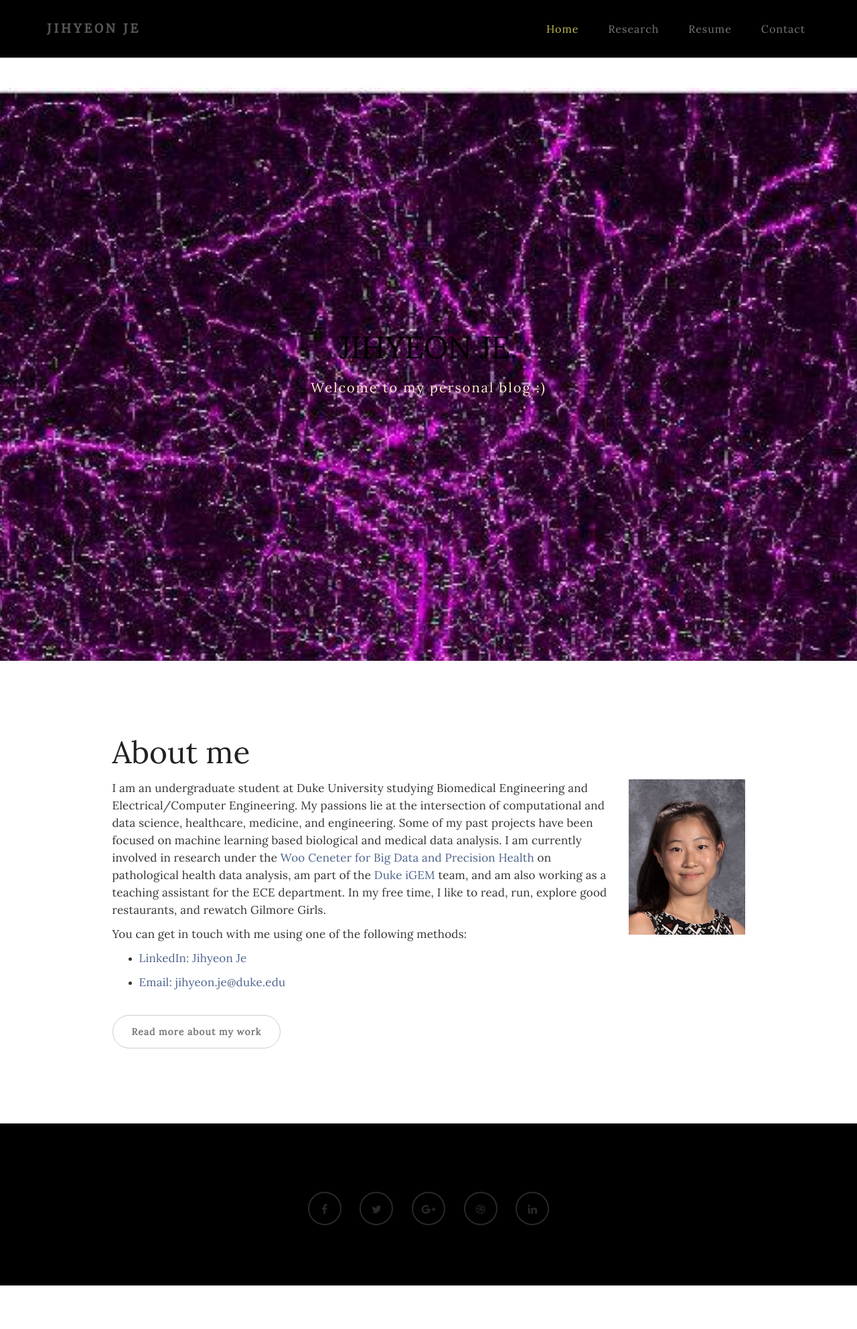
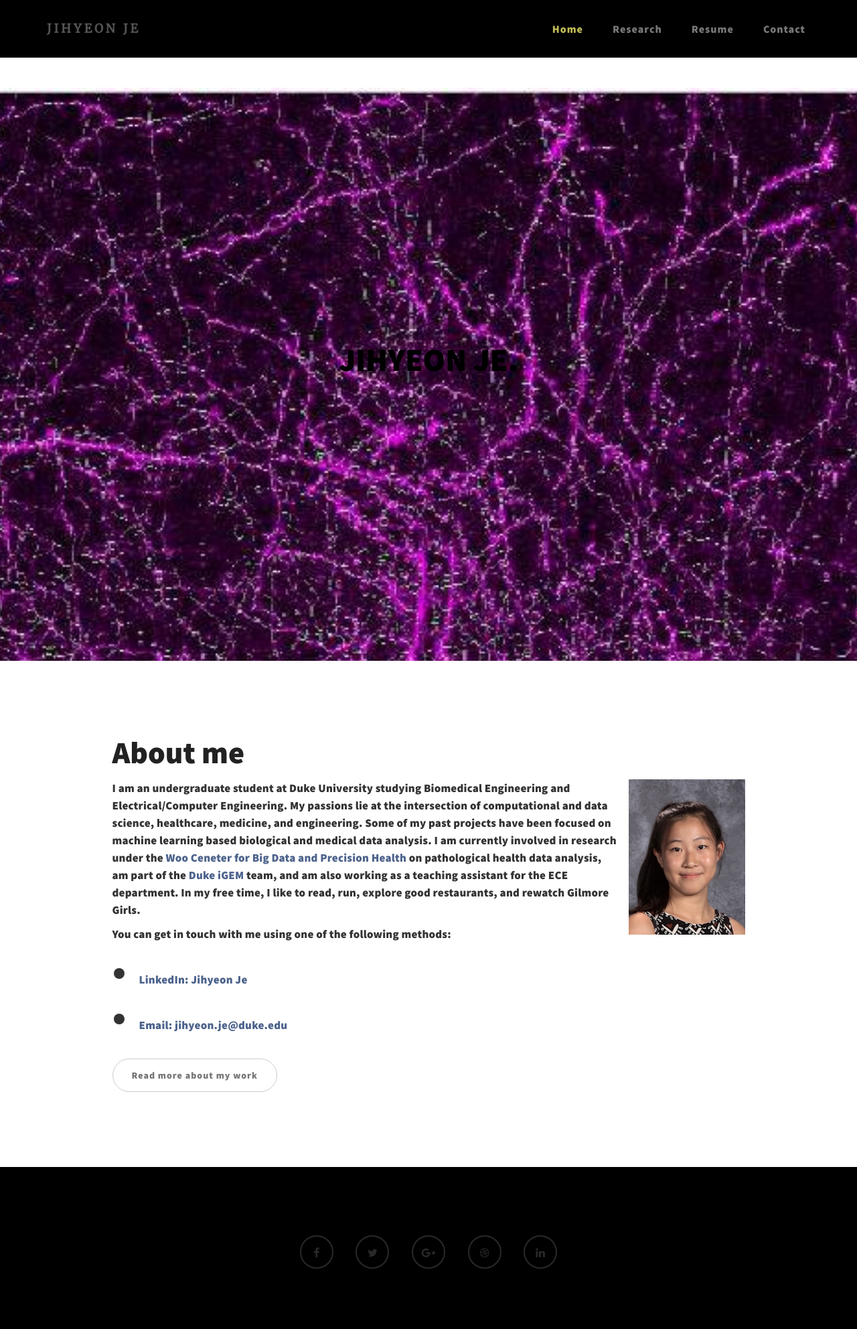
Before and after one commit to rpraka/JihyeonJe.com, a Jekyll site: the page index.html, which Jekyll copies as it is, in a window 1280 px wide. Shown: the whole page at 67% size. Built offline with Jekyll 4.4.1, drawn with Linux system fonts in a browser that asks for light colours; before the commit the page ends 1920 px from its top, so only the background shows below that.

Commit message:
Update index.html

```diff
--- a/index.html
+++ b/index.html
@@ -27,6 +27,15 @@ http://www.tooplate.com/view/2085-neuron
 <link rel="preconnect" href="https://fonts.googleapis.com">
 <link rel="preconnect" href="https://fonts.gstatic.com" crossorigin>
 <link href="https://fonts.googleapis.com/css2?family=Source+Sans+Pro:wght@900&display=swap" rel="stylesheet">
+
+
+    <style>
+      body {
+        font-family: 'Source Sans Pro', sans-serif;
+        font-size: 48px;
+      }
+    </style>
+
 </head>
 <body>
 
@@ -70,9 +79,7 @@ http://www.tooplate.com/view/2085-neuron
           <div class="row">
 
                <div class="col-md-12 col-sm-12">
-                    <h1> JIHYEON
-                         JE. </h1>
-                    <h4> Welcome to my personal blog :) </h4>
+                    JIHYEON JE.
                </div>
 
           </div>
```
